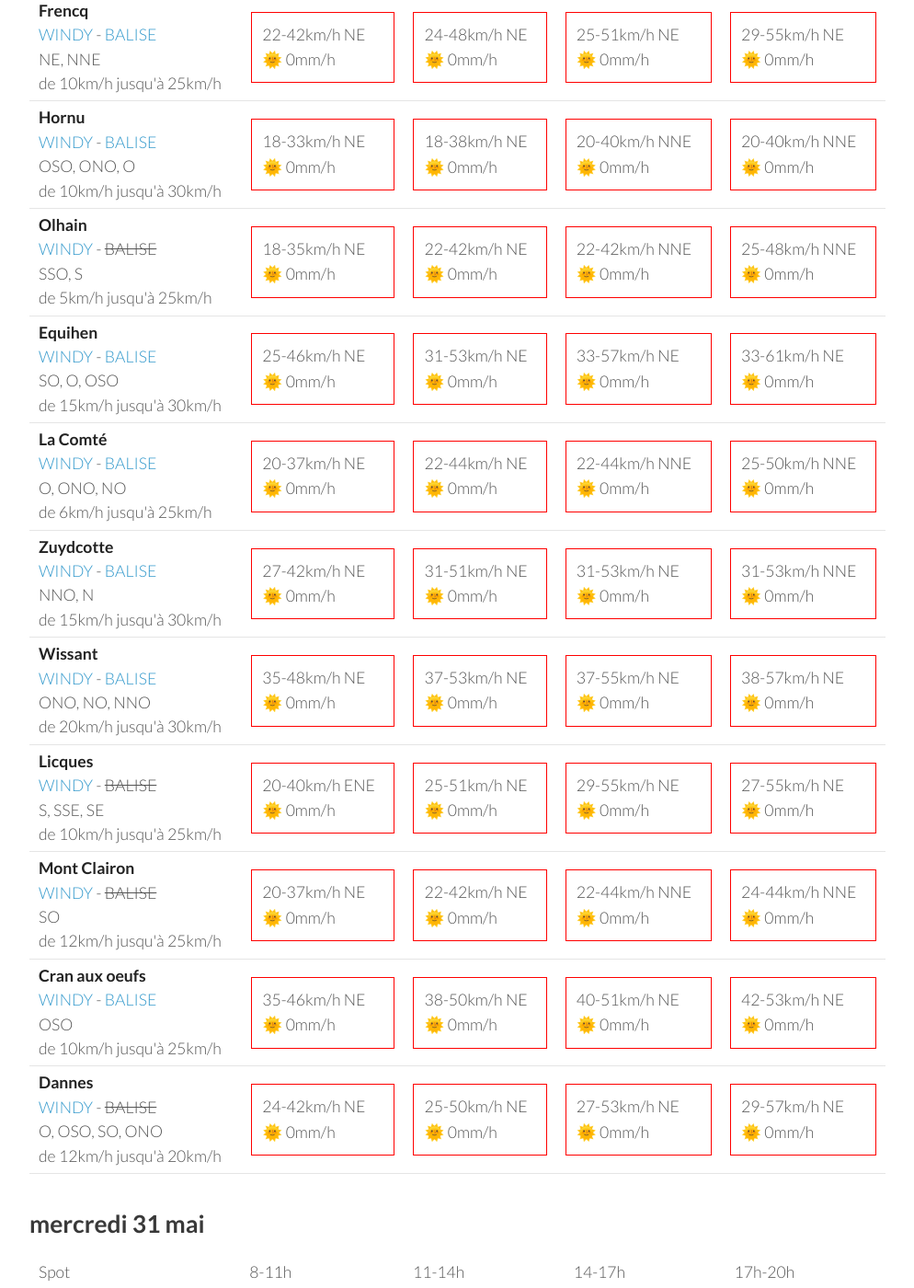
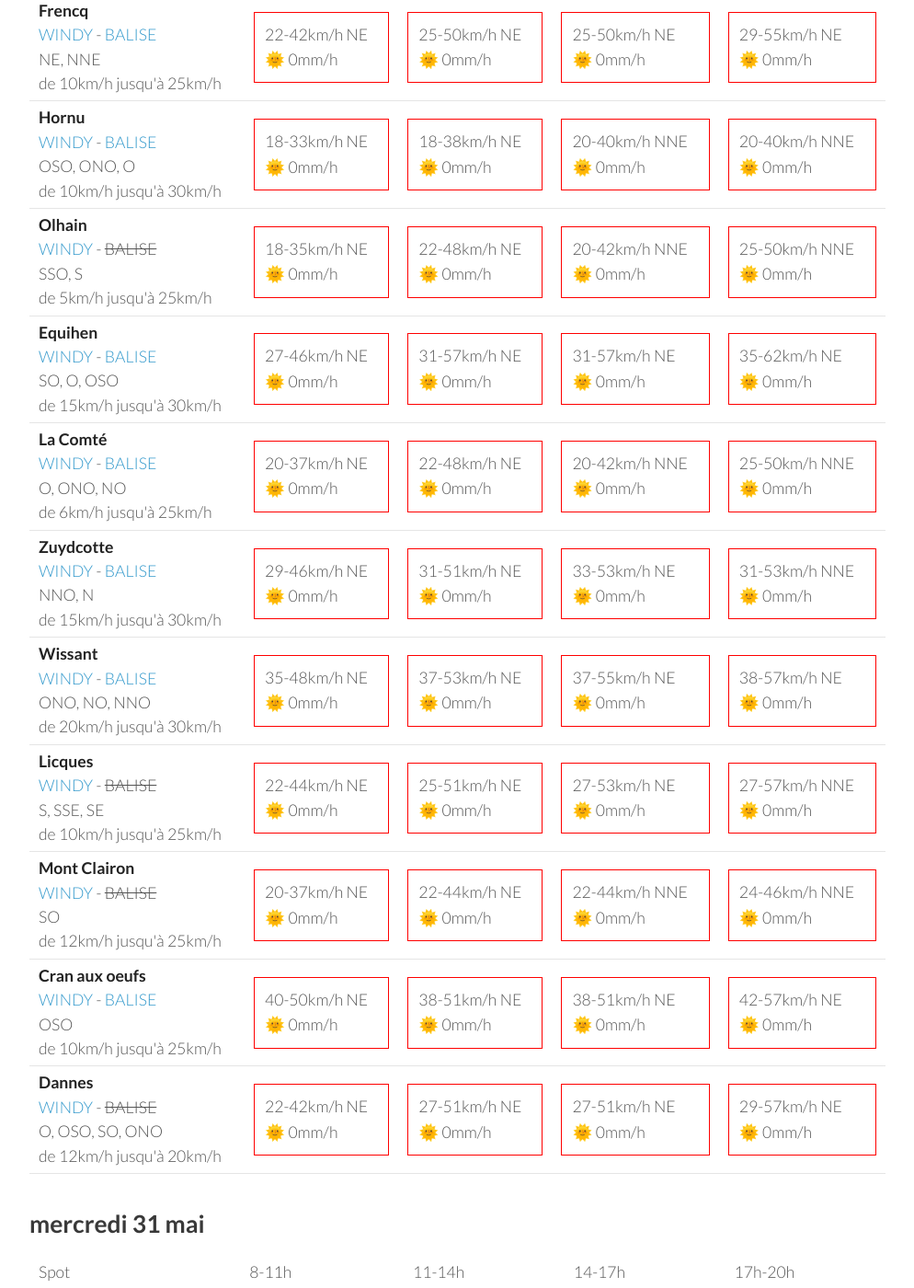
Before and after one commit to parapente-dans-le-nord/parapente-dans-le-nord.github.io, a Jekyll site: the page built from all.markdown, in a window 1280 px wide and 1400 px high, scrolled down 4599 px. Shown: the whole window at 92% size, without its empty margins (26-1020 px from the left). Built offline with Jekyll 4.4.1, drawn with Linux system fonts in a browser that asks for light colours; some of the changed text lies outside the part shown.

Commit message:
update index.markdown

```diff
--- a/all.markdown
+++ b/all.markdown
@@ -28,16 +28,6 @@ page mise à jour le samedi 27 mai 13:03
             <td><div class="not-flyable"><p>16-31km/h NE</p><p>🌞 0mm/h</p></div></td>
             <td><div class="not-flyable"><p>14-31km/h ENE</p><p>🌞 0mm/h</p></div></td>
             <td><div class="flyable"><p>14-25km/h NE</p><p>🌞 0mm/h</p></div></td>
-
-    </tr>
-<tr>
-        <td><strong>La Comté</strong><br><a href="https://windy.com/50.426/2.500?50.025,2.499,8">WINDY</a> - <span class=""><a href="https://balisemeteo.com/balise.php?idBalise=">BALISE</a> </span><br> <span class="vent-favorable">O, ONO, NO</span><br><span class="force-vent">de 6km/h jusqu'à 25km/h</span> </td>
-
-            <td><div class="not-flyable"><p>14-25km/h NE</p><p>🌞 0mm/h</p></div></td>
-            <td><div class="not-flyable"><p>14-29km/h NE</p><p>🌞 0mm/h</p></div></td>
-            <td><div class="not-flyable"><p>14-31km/h NE</p><p>🌞 0mm/h</p></div></td>
-            <td><div class="not-flyable"><p>12-29km/h NE</p><p>🌞 0mm/h</p></div></td>
-
 
     </tr>
 <tr>
@@ -65,6 +55,15 @@ page mise à jour le samedi 27 mai 13:03
             <td><div class="not-flyable"><p>20-35km/h NE</p><p>🌞 0mm/h</p></div></td>
             <td><div class="not-flyable"><p>16-31km/h ENE</p><p>🌞 0mm/h</p></div></td>
             <td><div class="not-flyable"><p>22-38km/h NNE</p><p>🌞 0mm/h</p></div></td>
+
+    </tr>
+<tr>
+        <td><strong>La Comté</strong><br><a href="https://windy.com/50.426/2.500?50.025,2.499,8">WINDY</a> - <span class=""><a href="https://balisemeteo.com/balise.php?idBalise=">BALISE</a> </span><br> <span class="vent-favorable">O, ONO, NO</span><br><span class="force-vent">de 6km/h jusqu'à 25km/h</span> </td>
+
+            <td><div class="not-flyable"><p>0-0km/h NA</p><p>🌧️ 0mm/h</p></div></td>
+            <td><div class="not-flyable"><p>16-29km/h NE</p><p>🌞 0mm/h</p></div></td>
+            <td><div class="not-flyable"><p>16-31km/h ENE</p><p>🌞 0mm/h</p></div></td>
+            <td><div class="not-flyable"><p>16-31km/h NE</p><p>🌞 0mm/h</p></div></td>
 
     </tr>
 <tr>
@@ -158,6 +157,16 @@ page mise à jour le samedi 27 mai 13:03
 
     </tr>
 <tr>
+        <td><strong>La Comté</strong><br><a href="https://windy.com/50.426/2.500?50.025,2.499,8">WINDY</a> - <span class=""><a href="https://balisemeteo.com/balise.php?idBalise=">BALISE</a> </span><br> <span class="vent-favorable">O, ONO, NO</span><br><span class="force-vent">de 6km/h jusqu'à 25km/h</span> </td>
+
+            <td><div class="not-flyable"><p>12-24km/h NNE</p><p>🌞 0mm/h</p></div></td>
+            <td><div class="not-flyable"><p>14-25km/h NNE</p><p>🌞 0mm/h</p></div></td>
+            <td><div class="not-flyable"><p>16-31km/h NE</p><p>🌞 0mm/h</p></div></td>
+            <td><div class="not-flyable"><p>22-40km/h NE</p><p>🌞 0mm/h</p></div></td>
+
+
+    </tr>
+<tr>
         <td><strong>Olhain</strong><br><a href="https://windy.com/50.434/2.586?50.031,2.587,8,m:e3eagft">WINDY</a> - <span class="no-balise"> BALISE </span><br> <span class="vent-favorable">SSO, S</span><br><span class="force-vent">de 5km/h jusqu'à 25km/h</span> </td>
 
             <td><div class="not-flyable"><p>12-24km/h NNE</p><p>🌞 0mm/h</p></div></td>
@@ -174,16 +183,6 @@ page mise à jour le samedi 27 mai 13:03
             <td><div class="not-flyable"><p>11-22km/h NE</p><p>🌞 0mm/h</p></div></td>
             <td><div class="not-flyable"><p>16-33km/h NE</p><p>🌞 0mm/h</p></div></td>
             <td><div class="not-flyable"><p>18-35km/h NE</p><p>🌞 0mm/h</p></div></td>
-
-
-    </tr>
-<tr>
-        <td><strong>La Comté</strong><br><a href="https://windy.com/50.426/2.500?50.025,2.499,8">WINDY</a> - <span class=""><a href="https://balisemeteo.com/balise.php?idBalise=">BALISE</a> </span><br> <span class="vent-favorable">O, ONO, NO</span><br><span class="force-vent">de 6km/h jusqu'à 25km/h</span> </td>
-
-            <td><div class="not-flyable"><p>11-22km/h NNE</p><p>🌞 0mm/h</p></div></td>
-            <td><div class="not-flyable"><p>12-27km/h NE</p><p>🌞 0mm/h</p></div></td>
-            <td><div class="not-flyable"><p>16-33km/h NE</p><p>🌞 0mm/h</p></div></td>
-            <td><div class="not-flyable"><p>20-37km/h NE</p><p>🌞 0mm/h</p></div></td>
 
 
     </tr>
@@ -266,10 +265,10 @@ page mise à jour le samedi 27 mai 13:03
 <tr>
         <td><strong>Frencq</strong><br><a href="https://windy.com/50.559/1.669?50.159,1.670,8,m:e3qagdV">WINDY</a> - <span class=""><a href="https://balisemeteo.com/balise_histo.php?idBalise=159">BALISE</a> </span><br> <span class="vent-favorable">NE, NNE</span><br><span class="force-vent">de 10km/h jusqu'à 25km/h</span> </td>
 
-            <td><div class="not-flyable"><p>24-44km/h NE</p><p>🌞 0mm/h</p></div></td>
-            <td><div class="not-flyable"><p>25-48km/h NE</p><p>🌞 0mm/h</p></div></td>
+            <td><div class="not-flyable"><p>25-46km/h NE</p><p>🌞 0mm/h</p></div></td>
+            <td><div class="not-flyable"><p>25-50km/h NE</p><p>🌞 0mm/h</p></div></td>
             <td><div class="not-flyable"><p>27-53km/h NE</p><p>🌞 0mm/h</p></div></td>
-            <td><div class="not-flyable"><p>29-55km/h NNE</p><p>🌞 0mm/h</p></div></td>
+            <td><div class="not-flyable"><p>27-53km/h NNE</p><p>🌞 0mm/h</p></div></td>
 
 
     </tr>
@@ -288,16 +287,16 @@ page mise à jour le samedi 27 mai 13:03
 
             <td><div class="not-flyable"><p>31-51km/h NE</p><p>🌞 0mm/h</p></div></td>
             <td><div class="not-flyable"><p>33-57km/h NE</p><p>🌞 0mm/h</p></div></td>
-            <td><div class="not-flyable"><p>33-61km/h NE</p><p>🌞 0mm/h</p></div></td>
-            <td><div class="not-flyable"><p>35-61km/h NNE</p><p>🌞 0mm/h</p></div></td>
+            <td><div class="not-flyable"><p>33-59km/h NE</p><p>🌞 0mm/h</p></div></td>
+            <td><div class="not-flyable"><p>33-59km/h NNE</p><p>🌞 0mm/h</p></div></td>
 
 
     </tr>
 <tr>
         <td><strong>La Comté</strong><br><a href="https://windy.com/50.426/2.500?50.025,2.499,8">WINDY</a> - <span class=""><a href="https://balisemeteo.com/balise.php?idBalise=">BALISE</a> </span><br> <span class="vent-favorable">O, ONO, NO</span><br><span class="force-vent">de 6km/h jusqu'à 25km/h</span> </td>
 
-            <td><div class="not-flyable"><p>20-38km/h NE</p><p>🌞 0mm/h</p></div></td>
             <td><div class="not-flyable"><p>22-42km/h NE</p><p>🌞 0mm/h</p></div></td>
+            <td><div class="not-flyable"><p>22-44km/h NE</p><p>🌞 0mm/h</p></div></td>
             <td><div class="not-flyable"><p>24-48km/h NE</p><p>🌞 0mm/h</p></div></td>
             <td><div class="not-flyable"><p>25-48km/h NNE</p><p>🌞 0mm/h</p></div></td>
 
@@ -306,10 +305,10 @@ page mise à jour le samedi 27 mai 13:03
 <tr>
         <td><strong>Zuydcotte</strong><br><a href="https://windy.com/51.064/2.491?50.669,2.488,8,m:e4hagfk">WINDY</a> - <span class=""><a href="https://www.allosurf.net/meteo/live/dunkerque-station-meteo-lfak-8329.html">BALISE</a> </span><br> <span class="vent-favorable">NNO, N</span><br><span class="force-vent">de 15km/h jusqu'à 30km/h</span> </td>
 
-            <td><div class="not-flyable"><p>29-50km/h NE</p><p>🌞 0mm/h</p></div></td>
-            <td><div class="not-flyable"><p>33-53km/h NE</p><p>🌞 0mm/h</p></div></td>
-            <td><div class="not-flyable"><p>33-57km/h NE</p><p>🌞 0mm/h</p></div></td>
-            <td><div class="not-flyable"><p>33-57km/h NNE</p><p>🌞 0mm/h</p></div></td>
+            <td><div class="not-flyable"><p>29-48km/h NE</p><p>🌞 0mm/h</p></div></td>
+            <td><div class="not-flyable"><p>31-51km/h NE</p><p>🌞 0mm/h</p></div></td>
+            <td><div class="not-flyable"><p>33-55km/h NE</p><p>🌞 0mm/h</p></div></td>
+            <td><div class="not-flyable"><p>33-55km/h NNE</p><p>🌞 0mm/h</p></div></td>
 
 
     </tr>
@@ -326,10 +325,10 @@ page mise à jour le samedi 27 mai 13:03
 <tr>
         <td><strong>Olhain</strong><br><a href="https://windy.com/50.434/2.586?50.031,2.587,8,m:e3eagft">WINDY</a> - <span class="no-balise"> BALISE </span><br> <span class="vent-favorable">SSO, S</span><br><span class="force-vent">de 5km/h jusqu'à 25km/h</span> </td>
 
-            <td><div class="not-flyable"><p>18-37km/h NE</p><p>🌞 0mm/h</p></div></td>
-            <td><div class="not-flyable"><p>20-40km/h NE</p><p>🌞 0mm/h</p></div></td>
+            <td><div class="not-flyable"><p>22-40km/h NE</p><p>🌞 0mm/h</p></div></td>
+            <td><div class="not-flyable"><p>22-42km/h NE</p><p>🌞 0mm/h</p></div></td>
             <td><div class="not-flyable"><p>24-46km/h NE</p><p>🌞 0mm/h</p></div></td>
-            <td><div class="not-flyable"><p>25-48km/h NNE</p><p>🌞 0mm/h</p></div></td>
+            <td><div class="not-flyable"><p>25-46km/h NNE</p><p>🌞 0mm/h</p></div></td>
 
 
     </tr>
@@ -346,10 +345,10 @@ page mise à jour le samedi 27 mai 13:03
 <tr>
         <td><strong>Mont Clairon</strong><br><a href="https://windy.com/49.919/2.729?49.515,2.730,8,m:e2magfH">WINDY</a> - <span class="no-balise"> BALISE </span><br> <span class="vent-favorable">SO</span><br><span class="force-vent">de 12km/h jusqu'à 25km/h</span> </td>
 
-            <td><div class="not-flyable"><p>24-42km/h NE</p><p>🌞 0mm/h</p></div></td>
-            <td><div class="not-flyable"><p>22-44km/h NE</p><p>🌞 0mm/h</p></div></td>
+            <td><div class="not-flyable"><p>24-44km/h NNE</p><p>🌞 0mm/h</p></div></td>
+            <td><div class="not-flyable"><p>22-46km/h NE</p><p>🌞 0mm/h</p></div></td>
             <td><div class="not-flyable"><p>25-50km/h NE</p><p>🌞 0mm/h</p></div></td>
-            <td><div class="not-flyable"><p>25-48km/h NE</p><p>🌞 0mm/h</p></div></td>
+            <td><div class="not-flyable"><p>25-50km/h NE</p><p>🌞 0mm/h</p></div></td>
 
 
     </tr>
@@ -357,9 +356,9 @@ page mise à jour le samedi 27 mai 13:03
         <td><strong>Cran aux oeufs</strong><br><a href="https://windy.com/50.847/1.584?50.451,1.582,8,m:e3TagdN">WINDY</a> - <span class=""><a href="https://www.meteociel.fr/temps-reel/obs_villes.php?code2=7004">BALISE</a> </span><br> <span class="vent-favorable">OSO</span><br><span class="force-vent">de 10km/h jusqu'à 25km/h</span> </td>
 
             <td><div class="not-flyable"><p>40-51km/h NE</p><p>🌞 0mm/h</p></div></td>
-            <td><div class="not-flyable"><p>42-53km/h NE</p><p>🌞 0mm/h</p></div></td>
-            <td><div class="not-flyable"><p>40-55km/h NE</p><p>🌞 0mm/h</p></div></td>
-            <td><div class="not-flyable"><p>42-53km/h NE</p><p>🌞 0mm/h</p></div></td>
+            <td><div class="not-flyable"><p>42-55km/h NE</p><p>🌞 0mm/h</p></div></td>
+            <td><div class="not-flyable"><p>38-55km/h NE</p><p>🌞 0mm/h</p></div></td>
+            <td><div class="not-flyable"><p>40-53km/h NE</p><p>🌞 0mm/h</p></div></td>
 
 
     </tr>
@@ -367,8 +366,8 @@ page mise à jour le samedi 27 mai 13:03
         <td><strong>Dannes</strong><br><a href="https://windy.com/50.587/1.637?50.188,1.637,8">WINDY</a> - <span class="no-balise"> BALISE </span><br> <span class="vent-favorable">O, OSO, SO, ONO</span><br><span class="force-vent">de 12km/h jusqu'à 20km/h</span> </td>
 
             <td><div class="not-flyable"><p>25-46km/h NE</p><p>🌞 0mm/h</p></div></td>
-            <td><div class="not-flyable"><p>25-50km/h NE</p><p>🌞 0mm/h</p></div></td>
-            <td><div class="not-flyable"><p>29-55km/h NE</p><p>🌞 0mm/h</p></div></td>
+            <td><div class="not-flyable"><p>27-51km/h NE</p><p>🌞 0mm/h</p></div></td>
+            <td><div class="not-flyable"><p>27-55km/h NE</p><p>🌞 0mm/h</p></div></td>
             <td><div class="not-flyable"><p>29-55km/h NNE</p><p>🌞 0mm/h</p></div></td>
 
 
@@ -393,8 +392,8 @@ page mise à jour le samedi 27 mai 13:03
         <td><strong>Frencq</strong><br><a href="https://windy.com/50.559/1.669?50.159,1.670,8,m:e3qagdV">WINDY</a> - <span class=""><a href="https://balisemeteo.com/balise_histo.php?idBalise=159">BALISE</a> </span><br> <span class="vent-favorable">NE, NNE</span><br><span class="force-vent">de 10km/h jusqu'à 25km/h</span> </td>
 
             <td><div class="not-flyable"><p>22-42km/h NE</p><p>🌞 0mm/h</p></div></td>
-            <td><div class="not-flyable"><p>24-48km/h NE</p><p>🌞 0mm/h</p></div></td>
-            <td><div class="not-flyable"><p>25-51km/h NE</p><p>🌞 0mm/h</p></div></td>
+            <td><div class="not-flyable"><p>25-50km/h NE</p><p>🌞 0mm/h</p></div></td>
+            <td><div class="not-flyable"><p>25-50km/h NE</p><p>🌞 0mm/h</p></div></td>
             <td><div class="not-flyable"><p>29-55km/h NE</p><p>🌞 0mm/h</p></div></td>
 
 
@@ -413,19 +412,19 @@ page mise à jour le samedi 27 mai 13:03
         <td><strong>Olhain</strong><br><a href="https://windy.com/50.434/2.586?50.031,2.587,8,m:e3eagft">WINDY</a> - <span class="no-balise"> BALISE </span><br> <span class="vent-favorable">SSO, S</span><br><span class="force-vent">de 5km/h jusqu'à 25km/h</span> </td>
 
             <td><div class="not-flyable"><p>18-35km/h NE</p><p>🌞 0mm/h</p></div></td>
-            <td><div class="not-flyable"><p>22-42km/h NE</p><p>🌞 0mm/h</p></div></td>
-            <td><div class="not-flyable"><p>22-42km/h NNE</p><p>🌞 0mm/h</p></div></td>
-            <td><div class="not-flyable"><p>25-48km/h NNE</p><p>🌞 0mm/h</p></div></td>
+            <td><div class="not-flyable"><p>22-48km/h NE</p><p>🌞 0mm/h</p></div></td>
+            <td><div class="not-flyable"><p>20-42km/h NNE</p><p>🌞 0mm/h</p></div></td>
+            <td><div class="not-flyable"><p>25-50km/h NNE</p><p>🌞 0mm/h</p></div></td>
 
 
     </tr>
 <tr>
         <td><strong>Equihen</strong><br><a href="https://windy.com/50.679/1.572?50.279,1.571,8,m:e3CagdM">WINDY</a> - <span class=""><a href="https://balisemeteo.com/balise_histo.php?idBalise=159">BALISE</a> </span><br> <span class="vent-favorable">SO, O, OSO</span><br><span class="force-vent">de 15km/h jusqu'à 30km/h</span> </td>
 
-            <td><div class="not-flyable"><p>25-46km/h NE</p><p>🌞 0mm/h</p></div></td>
-            <td><div class="not-flyable"><p>31-53km/h NE</p><p>🌞 0mm/h</p></div></td>
-            <td><div class="not-flyable"><p>33-57km/h NE</p><p>🌞 0mm/h</p></div></td>
-            <td><div class="not-flyable"><p>33-61km/h NE</p><p>🌞 0mm/h</p></div></td>
+            <td><div class="not-flyable"><p>27-46km/h NE</p><p>🌞 0mm/h</p></div></td>
+            <td><div class="not-flyable"><p>31-57km/h NE</p><p>🌞 0mm/h</p></div></td>
+            <td><div class="not-flyable"><p>31-57km/h NE</p><p>🌞 0mm/h</p></div></td>
+            <td><div class="not-flyable"><p>35-62km/h NE</p><p>🌞 0mm/h</p></div></td>
 
 
     </tr>
@@ -433,8 +432,8 @@ page mise à jour le samedi 27 mai 13:03
         <td><strong>La Comté</strong><br><a href="https://windy.com/50.426/2.500?50.025,2.499,8">WINDY</a> - <span class=""><a href="https://balisemeteo.com/balise.php?idBalise=">BALISE</a> </span><br> <span class="vent-favorable">O, ONO, NO</span><br><span class="force-vent">de 6km/h jusqu'à 25km/h</span> </td>
 
             <td><div class="not-flyable"><p>20-37km/h NE</p><p>🌞 0mm/h</p></div></td>
-            <td><div class="not-flyable"><p>22-44km/h NE</p><p>🌞 0mm/h</p></div></td>
-            <td><div class="not-flyable"><p>22-44km/h NNE</p><p>🌞 0mm/h</p></div></td>
+            <td><div class="not-flyable"><p>22-48km/h NE</p><p>🌞 0mm/h</p></div></td>
+            <td><div class="not-flyable"><p>20-42km/h NNE</p><p>🌞 0mm/h</p></div></td>
             <td><div class="not-flyable"><p>25-50km/h NNE</p><p>🌞 0mm/h</p></div></td>
 
 
@@ -442,9 +441,9 @@ page mise à jour le samedi 27 mai 13:03
 <tr>
         <td><strong>Zuydcotte</strong><br><a href="https://windy.com/51.064/2.491?50.669,2.488,8,m:e4hagfk">WINDY</a> - <span class=""><a href="https://www.allosurf.net/meteo/live/dunkerque-station-meteo-lfak-8329.html">BALISE</a> </span><br> <span class="vent-favorable">NNO, N</span><br><span class="force-vent">de 15km/h jusqu'à 30km/h</span> </td>
 
-            <td><div class="not-flyable"><p>27-42km/h NE</p><p>🌞 0mm/h</p></div></td>
+            <td><div class="not-flyable"><p>29-46km/h NE</p><p>🌞 0mm/h</p></div></td>
             <td><div class="not-flyable"><p>31-51km/h NE</p><p>🌞 0mm/h</p></div></td>
-            <td><div class="not-flyable"><p>31-53km/h NE</p><p>🌞 0mm/h</p></div></td>
+            <td><div class="not-flyable"><p>33-53km/h NE</p><p>🌞 0mm/h</p></div></td>
             <td><div class="not-flyable"><p>31-53km/h NNE</p><p>🌞 0mm/h</p></div></td>
 
 
@@ -462,10 +461,10 @@ page mise à jour le samedi 27 mai 13:03
 <tr>
         <td><strong>Licques</strong><br><a href="https://windy.com/50.786/1.936?50.388,1.934,8">WINDY</a> - <span class="no-balise"> BALISE </span><br> <span class="vent-favorable">S, SSE, SE</span><br><span class="force-vent">de 10km/h jusqu'à 25km/h</span> </td>
 
-            <td><div class="not-flyable"><p>20-40km/h ENE</p><p>🌞 0mm/h</p></div></td>
+            <td><div class="not-flyable"><p>22-44km/h NE</p><p>🌞 0mm/h</p></div></td>
             <td><div class="not-flyable"><p>25-51km/h NE</p><p>🌞 0mm/h</p></div></td>
-            <td><div class="not-flyable"><p>29-55km/h NE</p><p>🌞 0mm/h</p></div></td>
-            <td><div class="not-flyable"><p>27-55km/h NE</p><p>🌞 0mm/h</p></div></td>
+            <td><div class="not-flyable"><p>27-53km/h NE</p><p>🌞 0mm/h</p></div></td>
+            <td><div class="not-flyable"><p>27-57km/h NNE</p><p>🌞 0mm/h</p></div></td>
 
 
     </tr>
@@ -473,28 +472,28 @@ page mise à jour le samedi 27 mai 13:03
         <td><strong>Mont Clairon</strong><br><a href="https://windy.com/49.919/2.729?49.515,2.730,8,m:e2magfH">WINDY</a> - <span class="no-balise"> BALISE </span><br> <span class="vent-favorable">SO</span><br><span class="force-vent">de 12km/h jusqu'à 25km/h</span> </td>
 
             <td><div class="not-flyable"><p>20-37km/h NE</p><p>🌞 0mm/h</p></div></td>
-            <td><div class="not-flyable"><p>22-42km/h NE</p><p>🌞 0mm/h</p></div></td>
+            <td><div class="not-flyable"><p>22-44km/h NE</p><p>🌞 0mm/h</p></div></td>
             <td><div class="not-flyable"><p>22-44km/h NNE</p><p>🌞 0mm/h</p></div></td>
-            <td><div class="not-flyable"><p>24-44km/h NNE</p><p>🌞 0mm/h</p></div></td>
+            <td><div class="not-flyable"><p>24-46km/h NNE</p><p>🌞 0mm/h</p></div></td>
 
 
     </tr>
 <tr>
         <td><strong>Cran aux oeufs</strong><br><a href="https://windy.com/50.847/1.584?50.451,1.582,8,m:e3TagdN">WINDY</a> - <span class=""><a href="https://www.meteociel.fr/temps-reel/obs_villes.php?code2=7004">BALISE</a> </span><br> <span class="vent-favorable">OSO</span><br><span class="force-vent">de 10km/h jusqu'à 25km/h</span> </td>
 
-            <td><div class="not-flyable"><p>35-46km/h NE</p><p>🌞 0mm/h</p></div></td>
-            <td><div class="not-flyable"><p>38-50km/h NE</p><p>🌞 0mm/h</p></div></td>
-            <td><div class="not-flyable"><p>40-51km/h NE</p><p>🌞 0mm/h</p></div></td>
-            <td><div class="not-flyable"><p>42-53km/h NE</p><p>🌞 0mm/h</p></div></td>
+            <td><div class="not-flyable"><p>40-50km/h NE</p><p>🌞 0mm/h</p></div></td>
+            <td><div class="not-flyable"><p>38-51km/h NE</p><p>🌞 0mm/h</p></div></td>
+            <td><div class="not-flyable"><p>38-51km/h NE</p><p>🌞 0mm/h</p></div></td>
+            <td><div class="not-flyable"><p>42-57km/h NE</p><p>🌞 0mm/h</p></div></td>
 
 
     </tr>
 <tr>
         <td><strong>Dannes</strong><br><a href="https://windy.com/50.587/1.637?50.188,1.637,8">WINDY</a> - <span class="no-balise"> BALISE </span><br> <span class="vent-favorable">O, OSO, SO, ONO</span><br><span class="force-vent">de 12km/h jusqu'à 20km/h</span> </td>
 
-            <td><div class="not-flyable"><p>24-42km/h NE</p><p>🌞 0mm/h</p></div></td>
-            <td><div class="not-flyable"><p>25-50km/h NE</p><p>🌞 0mm/h</p></div></td>
-            <td><div class="not-flyable"><p>27-53km/h NE</p><p>🌞 0mm/h</p></div></td>
+            <td><div class="not-flyable"><p>22-42km/h NE</p><p>🌞 0mm/h</p></div></td>
+            <td><div class="not-flyable"><p>27-51km/h NE</p><p>🌞 0mm/h</p></div></td>
+            <td><div class="not-flyable"><p>27-51km/h NE</p><p>🌞 0mm/h</p></div></td>
             <td><div class="not-flyable"><p>29-57km/h NE</p><p>🌞 0mm/h</p></div></td>
 
 
--- a/index.markdown
+++ b/index.markdown
@@ -7,7 +7,7 @@ title:  "Ou ça vole"
 {: .links}
 
 # Prevision Windy, modèle Arome
-page mise à jour le samedi 27 mai 13:03
+page mise à jour le samedi 27 mai 17:03
 
 
 
```
Also changed, not shown: other parts of all.markdown (+1 -1 lines).
